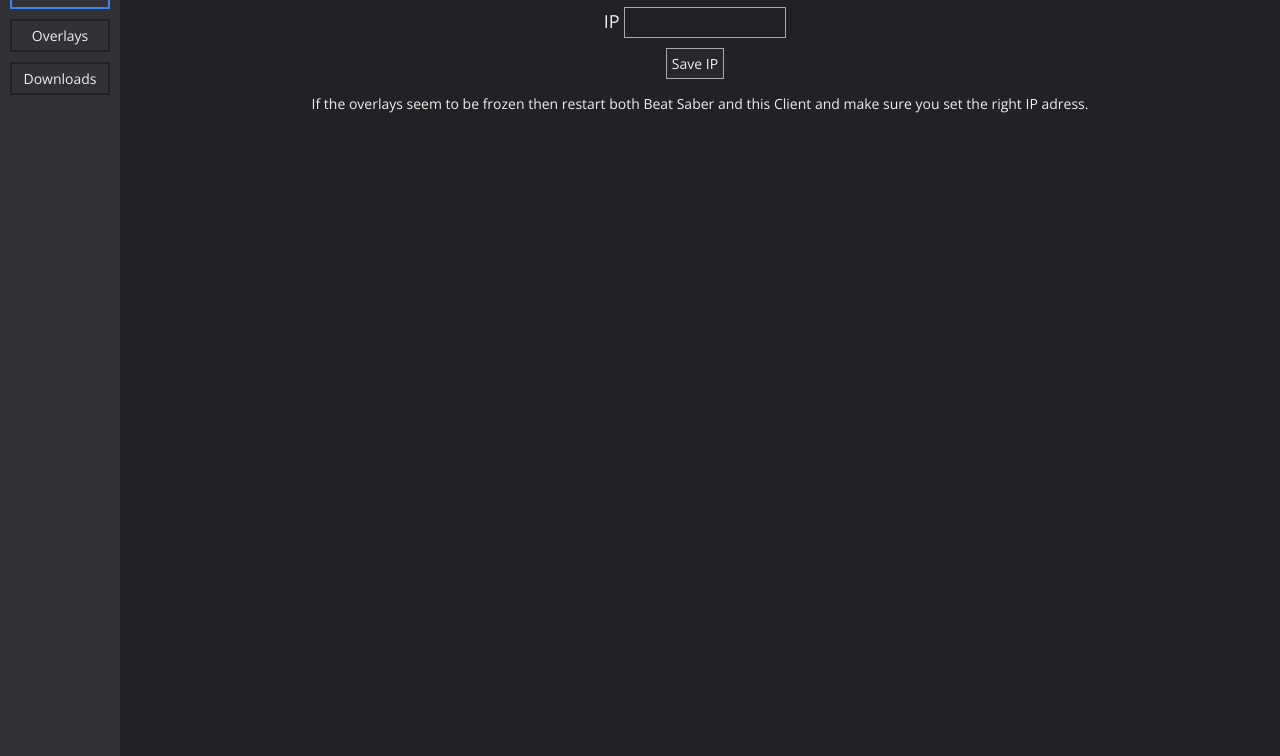
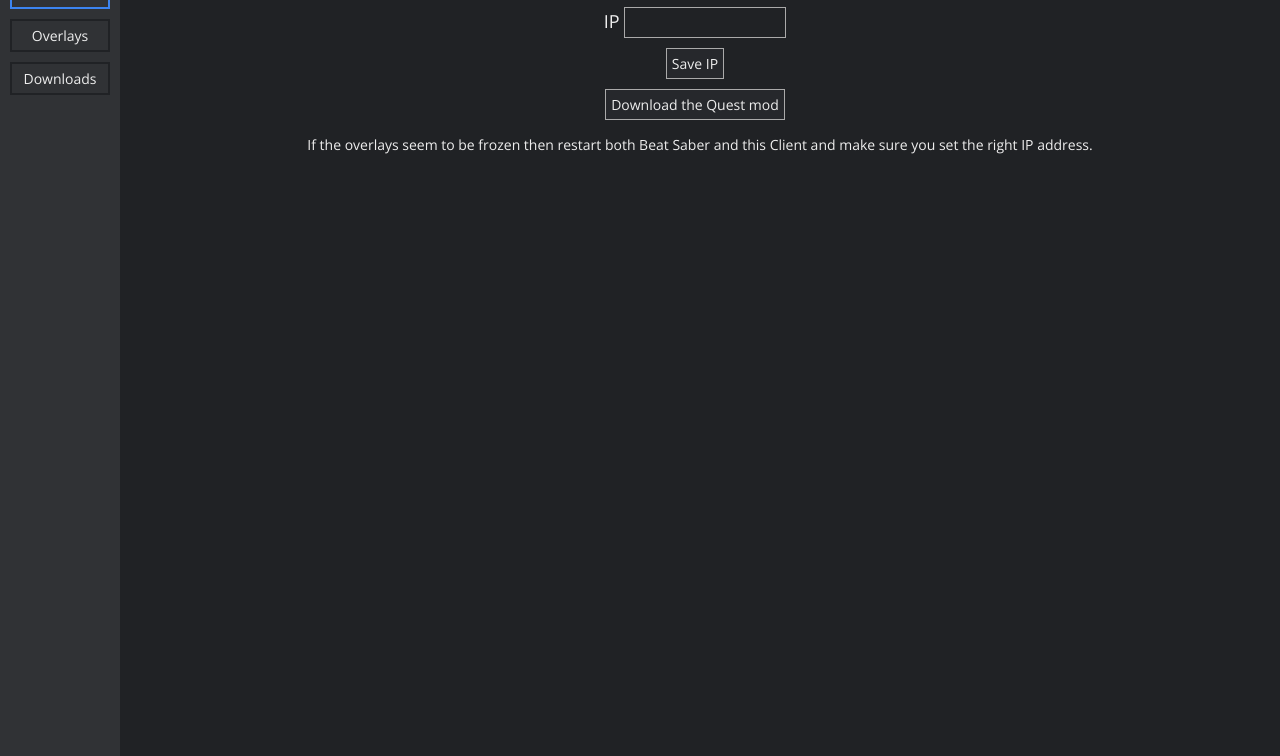
Before and after one commit to ComputerElite/streamer-tools-client, an Electron app: page html/index.html in a window 1280 px wide. Shown: the part 44-800 px from the top of the page. Drawn offline with nearby package versions, Linux system fonts and the light colour scheme; no server answers.

Commit message:
Add download mod button

```diff
--- a/html/index.html
+++ b/html/index.html
@@ -28,8 +28,9 @@
 
                     <input type='button' value="Save IP" id="saveIp">
                     <br/>
+                    <input type='button' value="Download the Quest mod" onclick="window.open('https://github.com/EnderdracheLP/streamer-tools/releases/latest', '_blank')">
                     <div style="font-size: 14px; margin-left: 10px; margin-top: 15px;">
-                        If the overlays seem to be frozen then restart both Beat Saber and this Client and make sure you set the right IP adress.
+                        If the overlays seem to be frozen then restart both Beat Saber and this Client and make sure you set the right IP address.
                     </div>
                 </div>
             </div>
```
